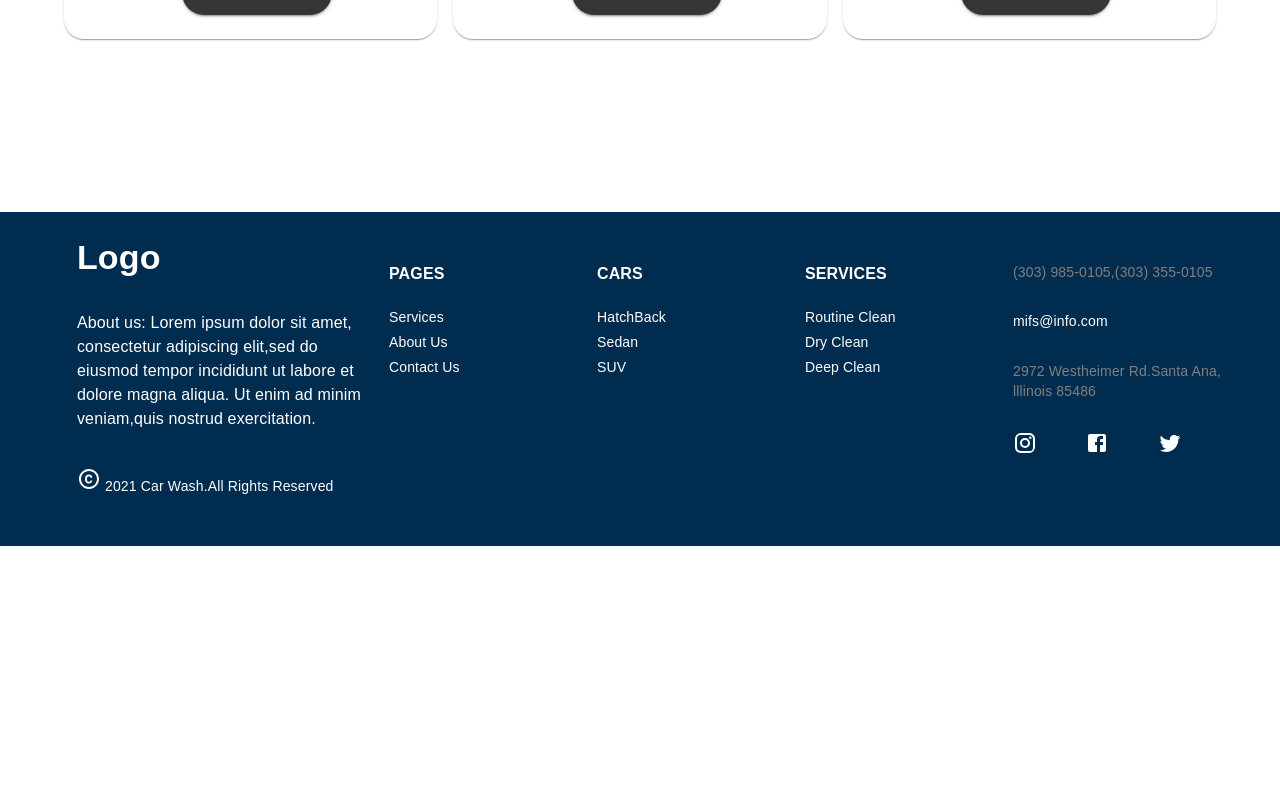
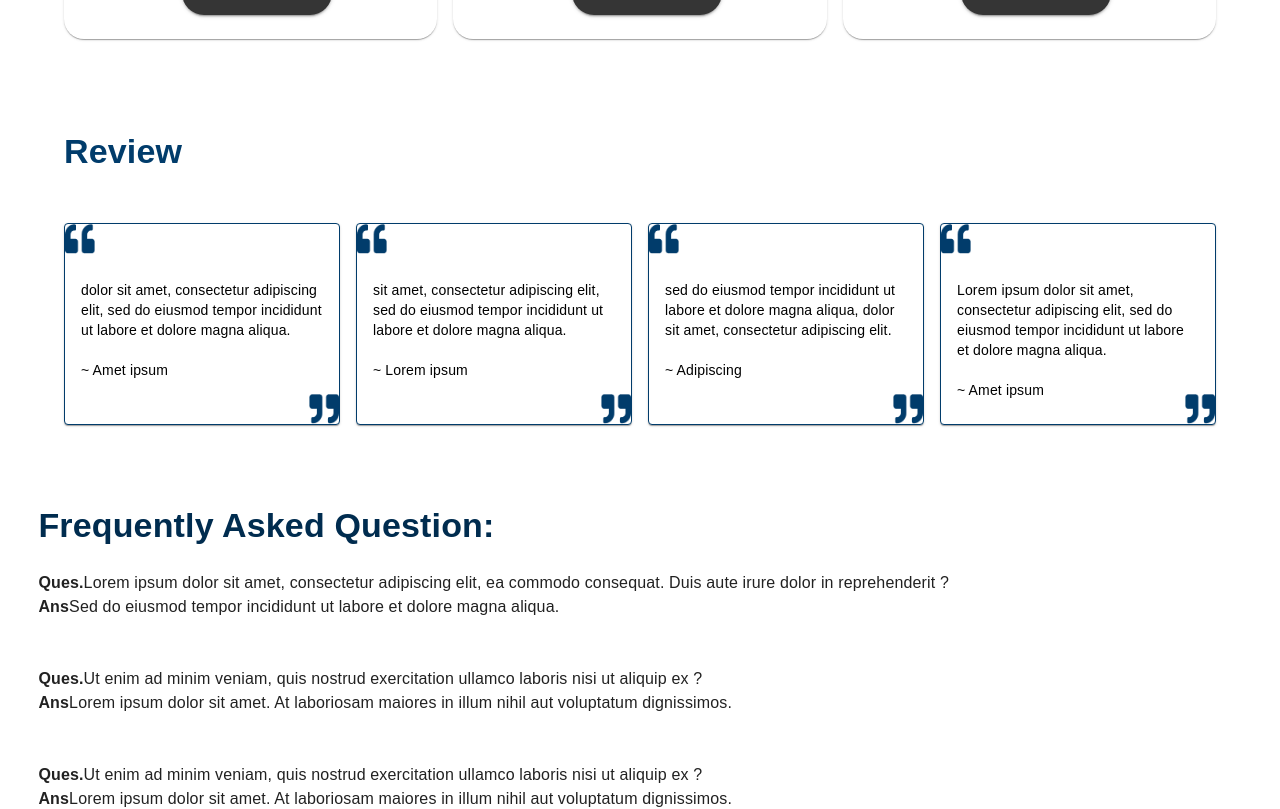
Before and after one commit to titikshapandey1/Carwash1, a React (Create React App) app: page / in a window 1280 px wide. Shown: the part 1740-2549 px from the top of the page. Before the commit the page ends 2286 px from the top, so only its background shows below. Built offline with nearby package versions, Linux system fonts and the light colour scheme.

Commit message:
guest2
guest page

```diff
--- a/src/app/components/Question.js
+++ b/src/app/components/Question.js
@@ -8,10 +8,10 @@ const Question = () => {
     <Box marginLeft={"3%"} sx={{mt:10}}>
 
         <Box >
-        <Typography variant="h4" sx={{color:Colors.palette.background.default}}>
+        <Typography variant="h4" sx={{color:Colors.palette.primary.darkBlue}}>
 
            <b>
-           Frequently Asked Question(FAQs)
+           Frequently Asked Question:
            </b>
         </Typography><br/>
         </Box>
--- a/src/app/components/Review.js
+++ b/src/app/components/Review.js
@@ -32,7 +32,7 @@ const cards = [
 const Review = () => {
   return (
     <Container>
-      <Box sx={{ marginTop: "20px" }}>
+      <Box sx={{ marginTop: "5px" }}>
         <Typography
           variant="h4"
           sx={{ color: Colors.palette.secondary.main, marginBottom: "50px", fontWeight: "bold" }}
--- a/src/app/pages/users/Guest2.js
+++ b/src/app/pages/users/Guest2.js
@@ -5,6 +5,8 @@ import Footer from "../../partials/Footer";
 import Cards from "./Cards";
 import Subscribe from "./Subscribe";
 import Searcher from './Searcher';
+import Question from '../../components/Question';
+import Review from "../../components/Review";
 
 const Guest2 = () => {
   return (
@@ -14,6 +16,9 @@ const Guest2 = () => {
       <Ourplans />
       <Cards />
       <Subscribe/>
+      <Review/>
+      <Question/>
+
       <Footer />
 
     </>
--- a/src/app/pages/users/Subscribe.js
+++ b/src/app/pages/users/Subscribe.js
@@ -16,7 +16,7 @@ const Subscribe = () => {
     <>
 
     <Container>
-      <Box sx={{ textAlign: "center", marginTop: "5%", marginBottom: "15%" }}>
+      <Box sx={{ textAlign: "center", marginTop: "5%", marginBottom: "8%" }}>
         <Grid container spacing={2} justifyContent="center" alignItems="center">
           <Grid item xs={12} sm={6} md={4}>
             <Card sx={{ borderRadius: "20px", background: Colors.palette.primary.main }}>
```
Also changed, not shown: src/App.js (+5 -5 lines).
